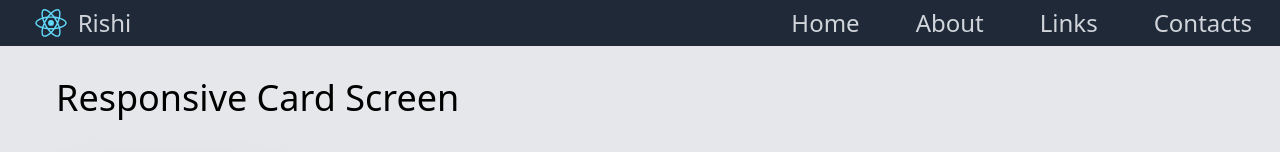
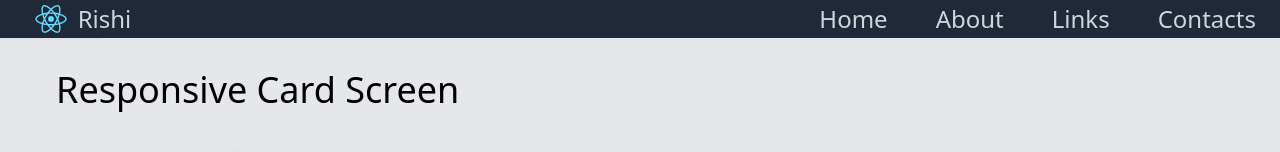
Before and after one commit to RAGAdox/UI_KIT, a React (Create React App) app: page / in a window 1280 px wide. Shown: the top 152 px of the page. Built offline with nearby package versions, Linux system fonts and the light colour scheme; grey boxes are pictures that could not be loaded.

Commit message:
Shaking in navbar

```diff
--- a/src/components/navbar.js
+++ b/src/components/navbar.js
@@ -7,11 +7,11 @@ const Navbar = () => {
     setNavVisible(!navVisible);
   };
   return (
-    <div className="bg-gray-800 text-gray-300 flex flex-col sm:flex-row justify-between text-2xl py-1 sticky top-0 z-50">
-      <div className="flex flex-row justify-between px-6 shadow-sm">
+    <div className="bg-gray-800 text-gray-300 flex flex-col sm:flex-row justify-between text-2xl  sticky top-0 z-50">
+      <div className="flex flex-row justify-between px-6 shadow-sm ">
         <a href="/" className="flex flex-row items-center h-full ">
-          <img src={logo} className=""></img>
-          Rishi
+          <img src={logo} className="self-center"></img>
+          <span className="self-center">Rishi</span>
         </a>
         <span className="flex self-center sm:hidden" onClick={toggleMenu}>
           <i className={`fas fa-bars ${navVisible ? "hidden" : "inline"}`}></i>
@@ -19,13 +19,13 @@ const Navbar = () => {
         </span>
       </div>
       <div
-        className={`sm:flex sm:flex-row ${
+        className={`sm:flex sm:flex-row  sm:p-0 sm:mt-0 ${
           !navVisible ? "hidden" : "flex flex-col px-5 mt-1 py-2"
         }`}
       >
         <a
           href="/"
-          className={`flex px-6  h-full content-center items-center hover:bg-gray-900 ${
+          className={`flex px-6  h-full content-center items-center hover:bg-gray-900 focus:bg-gray-900 active:bg-green-700 sm:mx-0 ${
             !navVisible ? "mx-1" : ""
           }`}
         >
@@ -33,7 +33,7 @@ const Navbar = () => {
         </a>
         <a
           href="/"
-          className={`flex px-6  h-full content-center items-center hover:bg-gray-900 ${
+          className={`flex px-6  h-full content-center items-center hover:bg-gray-900 focus:bg-gray-900 active:bg-green-700 sm:mx-0 ${
             !navVisible ? "mx-1" : ""
           }`}
         >
@@ -41,7 +41,7 @@ const Navbar = () => {
         </a>
         <a
           href="/"
-          className={`flex px-6  h-full content-center items-center hover:bg-gray-900 ${
+          className={`flex px-6  h-full content-center items-center hover:bg-gray-900 focus:bg-gray-900 active:bg-green-700 sm:mx-0 ${
             !navVisible ? "mx-1" : ""
           }`}
         >
@@ -49,7 +49,7 @@ const Navbar = () => {
         </a>
         <a
           href="/"
-          className={`flex px-6  h-full content-center items-center hover:bg-gray-900 ${
+          className={`flex px-6  h-full content-center items-center hover:bg-gray-900 focus:bg-gray-900 active:bg-green-700 sm:mx-0 ${
             !navVisible ? "mx-1" : ""
           }`}
         >
```
